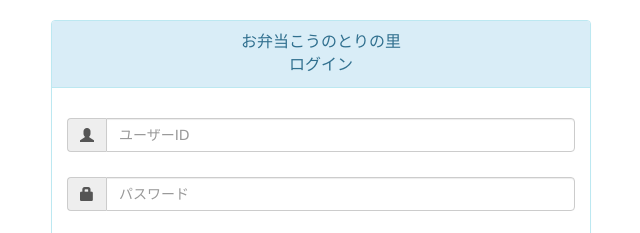
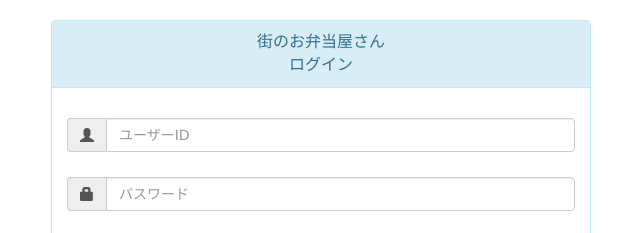
Before and after one commit to FlyingHighAgain/LunchOrder, a plain HTML site: page index.html in a window 1280 px wide. Shown: the top 233 px of the page, 319-959 px from the left. Drawn offline with nearby package versions, Linux system fonts and the light colour scheme; files whose address does not match are found by name.

Commit message:
Update index.html

```diff
--- a/index.html
+++ b/index.html
@@ -4,7 +4,7 @@
     <meta charset="utf-8">
     <meta http-equiv="X-UA-Compatible" content="IE=edge">
     <meta name="viewport" content="width=device-width, initial-scale=1">
-    <title>お弁当こうのとりの里WEB注文システム</title>
+    <title>街のお弁当屋さんWEB注文システム</title>
 
     <!--<link href="css/bootstrap.min.css" rel="stylesheet"> -->
     <link href="css/bootstrap.css" rel="stylesheet">
@@ -26,7 +26,7 @@
     <div id="loginbox" style="margin-top:20px;" class="mainbox col-md-6 col-md-offset-3 col-sm-8 col-sm-offset-2">
         <div class="panel panel-info">
             <div class="panel-heading">
-                <div class="panel-title" style="text-align:center;">お弁当こうのとりの里<br>ログイン</div>
+                <div class="panel-title" style="text-align:center;">街のお弁当屋さん<br>ログイン</div>
                 <!--
                 <div style="float:right; font-size: 80%; position: relative; top:-10px"><a href="#">Forgot password?</a></div>
                 -->
```
